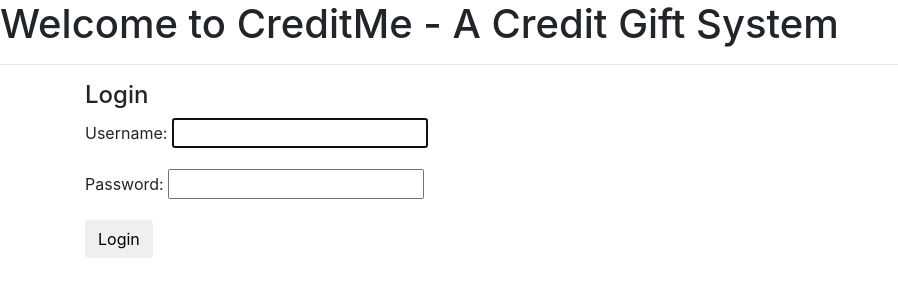
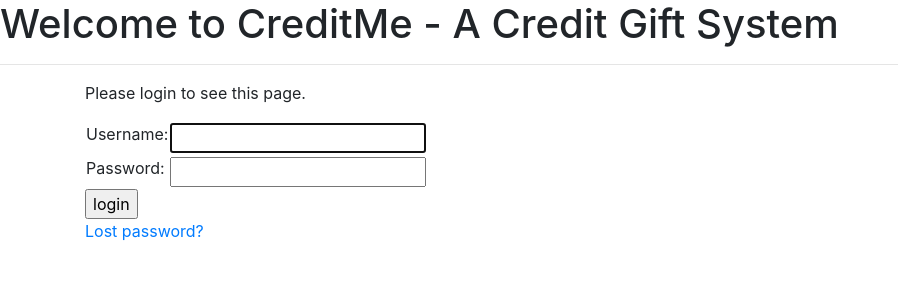
Before and after one commit to xs0203401/DMgtProject, a Django app: page /login/?next=/ in a window 1280 px wide. Shown: the part 72-372 px from the top of the page, without its empty margins (0-898 px from the left). Run offline with Django 3.2, Linux system fonts and the light colour scheme; some libraries are stand-ins or nearby versions.

Commit message:
test_login_form

```diff
--- a/CreditMe/webapp/templates/registration/login.html
+++ b/CreditMe/webapp/templates/registration/login.html
@@ -1,12 +1,38 @@
 {% extends "webapp/BASE.html" %}
 {% block title %}Login{% endblock %}
 {% block content %}
-<div class="login-popup-wrap new_login_popup">
-	<h4> Login </h4>
-	<form id="loginMember" role="form" action="" method="post">
-	  {% csrf_token %}
-	  {{ form.as_p }}
-		<button type="submit" class="btn btn-default login-popup-btn" name="submit">Login</button>
-	</form>
-</div>
+
+{% if form.errors %}
+<p>Your username and password didn't match. Please try again.</p>
+{% endif %}
+
+{% if next %}
+    {% if user.is_authenticated %}
+    <p>Your account doesn't have access to this page. To proceed,
+    please login with an account that has access.</p>
+    {% else %}
+    <p>Please login to see this page.</p>
+    {% endif %}
+{% endif %}
+
+<form method="post" action="{% url 'login' %}">
+{% csrf_token %}
+<table>
+<tr>
+    <td>{{ form.username.label_tag }}</td>
+    <td>{{ form.username }}</td>
+</tr>
+<tr>
+    <td>{{ form.password.label_tag }}</td>
+    <td>{{ form.password }}</td>
+</tr>
+</table>
+
+<input type="submit" value="login">
+<input type="hidden" name="next" value="{{ next }}">
+</form>
+
+{# Assumes you setup the password_reset view in your URLconf #}
+<p><a href="{% url 'password_reset' %}">Lost password?</a></p>
+
 {% endblock %}
--- a/CreditMe/webapp/templates/webapp/home.html
+++ b/CreditMe/webapp/templates/webapp/home.html
@@ -3,7 +3,7 @@
 {% block content %}
 <h3>Today is: {{ datetime }}</h3>
 {% include 'webapp/profile.html' %}
-<div class="row">
+<div class="container">
 	<h4>My Transactions:</h4>
 	<table class="table table-hover">
 		<thead>
```
Also changed, not shown: CreditMe/webapp/templates/registration/login_bk.html (added, +12 -0 lines).
